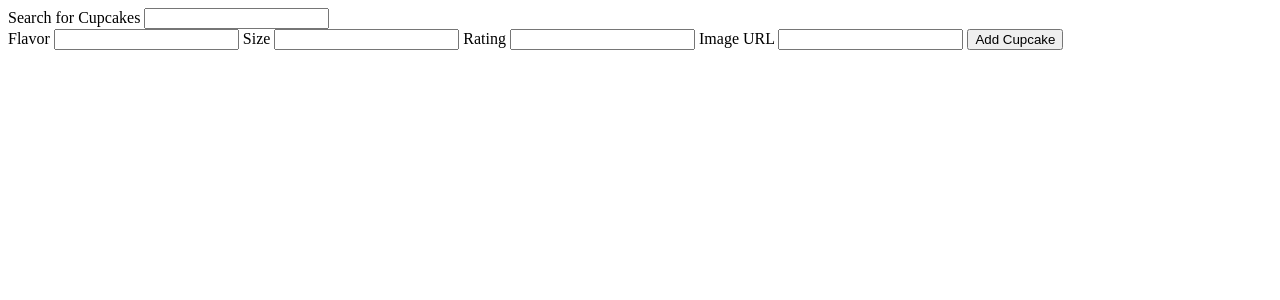
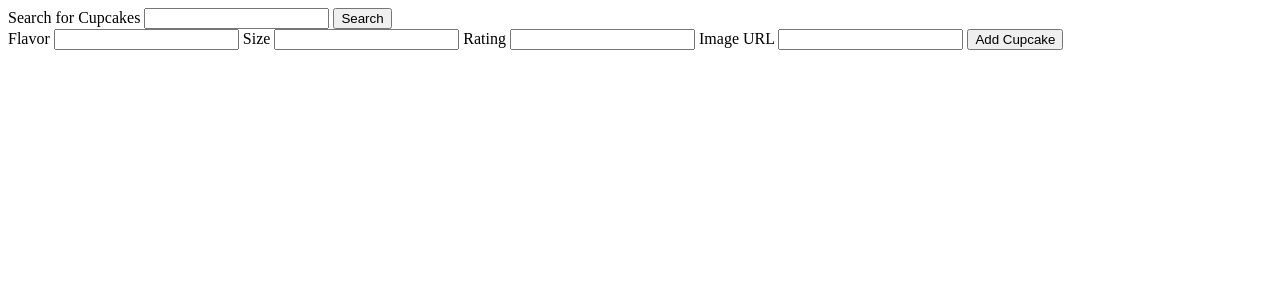
Before and after one commit to jimhlee/cupcake, a Flask app: page / in a window 1280 px wide. Shown: the top 300 px of the page. Run offline with Flask 3, Linux system fonts and the light colour scheme; data that the repository does not hold is empty.

Commit message:
complete search filter

```diff
--- a/app.py
+++ b/app.py
@@ -85,14 +85,9 @@ def show_homepage():
 
 
 @app.route('/api/cupcakes/search')
-def search_cupcakes(search_term):
-    all_cupcakes = Cupcake.query.all()
-    filtered_cupcakes = []
-
-    for cupcake in all_cupcakes:
-        values = cupcake.values()
-        if search_term in values:
-            filtered_cupcakes.append(cupcake)
+def search_cupcakes():
+    search_term = request.args['searchTerm']
+    filtered_cupcakes = Cupcake.query.filter(Cupcake.flavor.ilike(f'%{search_term}%')).all()
 
     serialized = [c.serialize() for c in filtered_cupcakes]
 
--- a/static/cupcakes.js
+++ b/static/cupcakes.js
@@ -3,10 +3,14 @@
 const $cupcakeList = $('#cupcake-list');
 const $newCupcakeButton = $('#add-cupcake-btn');
 const $cupcakeForm = $('#new-cupcake-form');
-const $searchForm = $('#search_cupcakes')
+const $searchForm = $('#search-cupcakes');
+const $searchCupcakeButton = $('#search-cupcake-btn');
+const $searchCupcakeForm = $('#search-cupcake-form');
 const BASE_URL = '/api/cupcakes';
 
 $newCupcakeButton.on('click', handleNewCupcakeSubmit);
+
+$searchForm.on('change', search_cupcakes);
 
 /** Makes fetch request to add new cupcake to db. Adds new cupcake to DOM. */
 async function handleNewCupcakeSubmit(evt) {
@@ -58,14 +62,28 @@ function appendCupcake(cupcake) {
     </li>`));
 }
 
-async function search_cupcakes() {
-  searchTerm = $searchForm.val()
-  searchParams = new URLSearchParams({searchTerm})
+async function search_cupcakes(evt) {
+  evt.preventDefault();
 
-  const response = await fetch (
-    // TODO: finish this
-    BASE_URL, searchParams
+  const searchTerm = $searchForm.val();
+  console.log('searchTerm=',searchTerm);
+  const searchParams = new URLSearchParams({searchTerm});
+  console.log(searchParams.has('searchTerm'));
+  console.log('searchTerm=', searchParams.get('searchTerm'));
+
+  const response = await fetch(
+    `${BASE_URL}/search?${searchParams}`
   );
+
+  $cupcakeList.empty();
+
+  const cupcakeData = await response.json();
+  for (let c of cupcakeData.cupcakes) {
+    appendCupcake(c);
+  }
+
+  $searchCupcakeForm.trigger('reset');
+
 }
 
 start();
--- a/templates/homepage.html
+++ b/templates/homepage.html
@@ -7,9 +7,10 @@
 </head>
 <body>
 
-<form action="/api/cupcakes/search">
+<form action="/api/cupcakes/search" id="search-cupcake-form">
   <label for="search-cupcakes">Search for Cupcakes</label>
   <input type="text" id="search-cupcakes" name="search-cupcakes">
+  <button id="search-cupcake-btn">Search</button>
 </form>
 
 <form action="/api/cupcakes" method="POST" id="new-cupcake-form">
```
